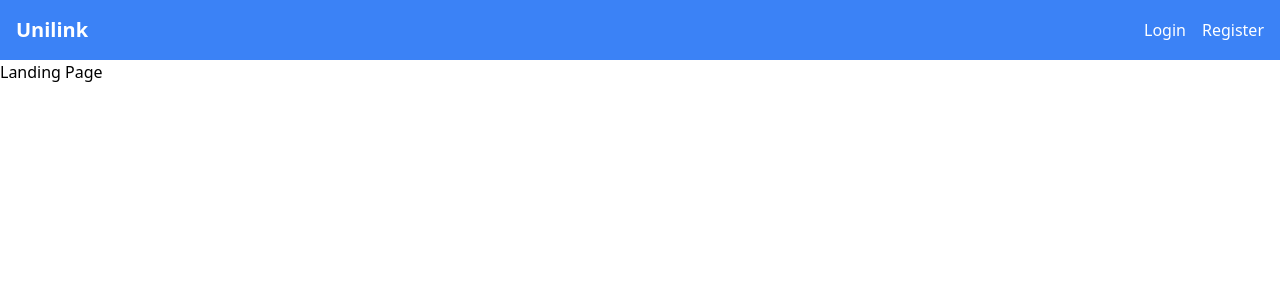
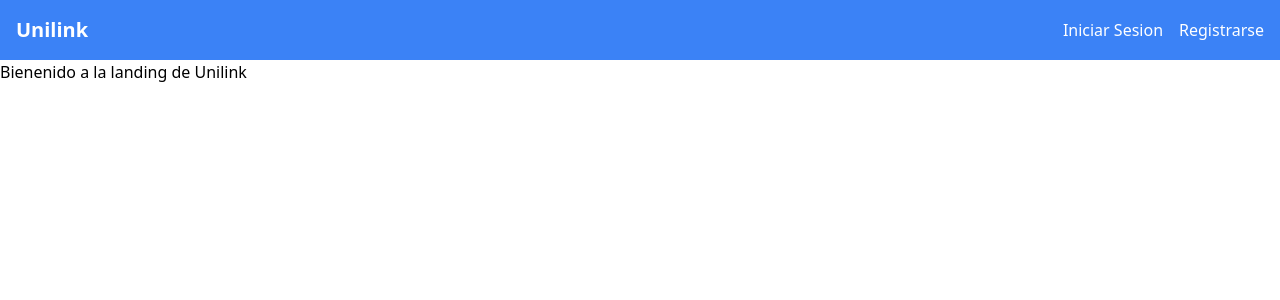
Before and after one commit to No-Country/c13-14-n-node-react, a React (Vite) app in the folder frontend/: page / in a window 1280 px wide. Shown: the top 300 px of the page. Built offline with nearby package versions, Linux system fonts and the light colour scheme.

Commit message:
refactor ErrorPage + various fixes

```diff
--- /dev/null
+++ b/frontend/src/components/buttons/outline.button.jsx
@@ -0,0 +1,11 @@
+export default function OutlineButton ({ label, onClick, color = 'bg-blue-500' }) {
+  return (
+    <button
+      onClick={onClick}
+      className={'bg-transparent hover:bg-blue-500 text-black font-semibold hover:text-white py-2 px-4 border border-black hover:border-transparent rounded'}
+    >
+      {label}
+    </button>
+
+  )
+}
--- a/frontend/src/components/error/error.module.css
+++ /dev/null
@@ -1,28 +0,0 @@
-.container {
-  display: flex;
-  flex-direction: column;
-  align-items: center;
-  justify-content: center;
-  gap: 1rem;
-  margin: auto;
-  max-width: 500px;
-  padding: 10px;
-  height: 100vh;
-}
-
-.message {
-  display: flex;
-  flex-direction: column;
-  text-align: center;
-}
-
-.status {
-  font-size: 8rem;
-  line-height: 1;
-}
-
-.text {
-  font-size: 4rem;
-  line-height: 1;
-  margin-bottom: 2rem;
-}
--- a/frontend/src/components/error/index.jsx
+++ /dev/null
@@ -1,32 +0,0 @@
-import { useNavigate, useRouteError } from 'react-router-dom'
-// import { OutlineButton } from '../_theme/Buttons'
-
-import styles from './error.module.css'
-import useLanguage from '../../hooks/useLanguage'
-import { useRef } from 'react'
-
-const Error = () => {
-  const { dictionaryWord } = useLanguage()
-  const error = useRouteError()
-  const navigate = useNavigate()
-  const handleHome = () => navigate(-1)
-
-  const defaultFocus = useRef(null)
-
-  return (
-    <div className={styles.container}>
-      <div className={styles.message}>
-      <h1 className={styles.status}>{error.status}</h1>
-      <h4 className={styles.text}>{error.statusText}</h4>
-      <button
-        onClick={handleHome}
-        ref={defaultFocus}
-      >
-        {dictionaryWord('errors.back')}
-      </button>
-      </div>
-    </div>
-  )
-}
-
-export default Error
--- a/frontend/src/components/navbar/index.jsx
+++ b/frontend/src/components/navbar/index.jsx
@@ -1,15 +1,21 @@
 import { Link } from 'react-router-dom'
 import { APP_URL_LOGIN, APP_URL_REGISTER } from '../../config/constants'
+import useLanguage from '../../hooks/useLanguage'
 
 export default function Navbar () {
+  const { dictionaryWord } = useLanguage()
   return (
     <nav className="bg-blue-500 p-4">
       <div className="container mx-auto">
         <div className="flex items-center justify-between">
           <div className="text-white font-bold text-xl">Unilink</div>
           <ul className="flex space-x-4">
-            <Link className="text-white hover:text-blue-300" to={APP_URL_LOGIN}>Login</Link>
-            <Link className="text-white hover:text-blue-300" to={APP_URL_REGISTER}>Register</Link>
+            <Link className="text-white hover:text-blue-300" to={APP_URL_LOGIN}>
+              {dictionaryWord('navbar.login')}
+            </Link>
+            <Link className="text-white hover:text-blue-300" to={APP_URL_REGISTER}>
+              {dictionaryWord('navbar.register')}
+            </Link>
           </ul>
         </div>
       </div>
--- a/frontend/src/hooks/useLanguage.js
+++ b/frontend/src/hooks/useLanguage.js
@@ -3,7 +3,7 @@ import en from '../translations/en'
 
 import { setLanguage as setLanguageSlice } from '../reducers/language.slice'
 import { useSelector, useDispatch } from 'react-redux'
-import { APP_SESSION } from '../config/constants'
+import { APP_LANGUAGE } from '../config/constants'
 
 export default function useLanguage () {
   const { selected, dictionary } = useSelector(state => state.language)
@@ -19,7 +19,7 @@ export default function useLanguage () {
     const selected = value
     const dictionary = selected === 'es' ? es : en
     dispatch(setLanguageSlice({ selected, dictionary }))
-    window.localStorage.setItem(APP_SESSION, value)
+    window.localStorage.setItem(APP_LANGUAGE, value)
   }
 
   return { selected, setLanguage, dictionaryWord }
--- /dev/null
+++ b/frontend/src/pages/error.page.jsx
@@ -0,0 +1,28 @@
+import { useNavigate, useRouteError } from 'react-router-dom'
+import OutlineButton from '../components/buttons/outline.button'
+
+// import styles from './error.module.css'
+import useLanguage from '../hooks/useLanguage'
+import { useRef } from 'react'
+
+export default function ErrorPage () {
+  const { dictionaryWord } = useLanguage()
+  const error = useRouteError()
+  const navigate = useNavigate()
+
+  const defaultFocus = useRef(null)
+
+  return (
+    <div className='min-h-screen flex justify-center items-center'>
+      <div className='flex flex-col gap-4'>
+      <h1 className='text-9xl'>{error.status}</h1>
+      <h4 className='text-5xl mb-4'>{error.statusText}</h4>
+      <OutlineButton
+        onClick={() => navigate('/')}
+        ref={defaultFocus}
+        label={dictionaryWord('errorPage.button')}
+        />
+      </div>
+    </div>
+  )
+}
--- a/frontend/src/pages/landing.page.jsx
+++ b/frontend/src/pages/landing.page.jsx
@@ -1,7 +1,10 @@
+import useLanguage from '../hooks/useLanguage'
+
 export default function LandinPage () {
+  const { dictionaryWord } = useLanguage()
   return (
     <section className='flex-grow'>
-        <h1>Landing Page</h1>
+        <h1>{dictionaryWord('landingPage.welcome')}</h1>
     </section>
   )
 }
--- a/frontend/src/pages/register.page.jsx
+++ b/frontend/src/pages/register.page.jsx
@@ -41,19 +41,19 @@ export default function RegisterPage () {
     if (name === 'name' && (error === 'minLength' || error === 'maxLength')) error = 'nameLength'
     if (name === 'password' && (error === 'minLength' || error === 'maxLength')) error = 'passwordLength'
     if (name === 'confirm' && error === 'validate') error = 'noMatch'
-    return dictionaryWord('register.' + error)
+    return dictionaryWord('registerPage.' + error)
   }
 
   return (
     <section className='max-w-sm mx-auto'>
       <h2 className='text-center text-3xl font-bold my-10'>
-        {dictionaryWord('register.title')}
+        {dictionaryWord('registerPage.title')}
       </h2>
 
       <form onSubmit={handleSubmit(onSubmit)}>
           <InputForm
               id='name'
-              label={dictionaryWord('register.name')}
+              label={dictionaryWord('registerPage.name')}
               register={register}
               validations={nameValidations}
               messageError={messageError}
@@ -61,7 +61,7 @@ export default function RegisterPage () {
           <InputForm
               id='email'
               type='email'
-              label={dictionaryWord('register.email')}
+              label={dictionaryWord('registerPage.email')}
               register={register}
               validations={emailValidation}
               messageError={messageError}
@@ -69,7 +69,7 @@ export default function RegisterPage () {
           <InputForm
               id='password'
               type='password'
-              label={dictionaryWord('register.password')}
+              label={dictionaryWord('registerPage.password')}
               register={register}
               validations={passwordValidation}
               messageError={messageError}
@@ -77,13 +77,13 @@ export default function RegisterPage () {
           <InputForm
               id='confirm'
               type='password'
-              label={dictionaryWord('register.confirm')}
+              label={dictionaryWord('registerPage.confirm')}
               register={register}
               validations={{ validate: validatePasswordConfirmation }}
               messageError={messageError}
           />
           <ButtonForm
-            label={dictionaryWord('register.button')}
+            label={dictionaryWord('registerPage.button')}
             onClick={handleSubmit}
           />
       </form>
--- a/frontend/src/router/index.jsx
+++ b/frontend/src/router/index.jsx
@@ -5,11 +5,10 @@ import RootLayout from '../layouts/root.laypout'
 import Landing from '../pages/landing.page'
 import Login from '../pages/login.page'
 import Register from '../pages/register.page'
+import Error from '../pages/error.page'
 // import Admin from '../pages/admin'
 
 // import ProtectedRoute from '../pages/protected'
-
-import Error from '../components/error'
 
 const router = createBrowserRouter([
   {
--- a/frontend/src/translations/es.js
+++ b/frontend/src/translations/es.js
@@ -1,8 +1,13 @@
 const dictionary = {
-  landing: {
-    tite: 'Bienenido'
+  navbar: {
+    login: 'Iniciar Sesion',
+    register: 'Registrarse'
+
   },
-  register: {
+  landingPage: {
+    welcome: 'Bienenido a la landing de Unilink'
+  },
+  registerPage: {
     title: 'Crea tu cuenta',
     name: 'Nombre',
     email: 'Correo',
@@ -14,6 +19,9 @@ const dictionary = {
     nameLength: 'Debe tener entre 4 y 20 caracteres',
     passwordLength: 'Debe tener entre 4 y 10 caracteres',
     noMatch: 'Las contraseñas no coinciden'
+  },
+  errorPage: {
+    button: 'Volver'
   }
 }
 
```
